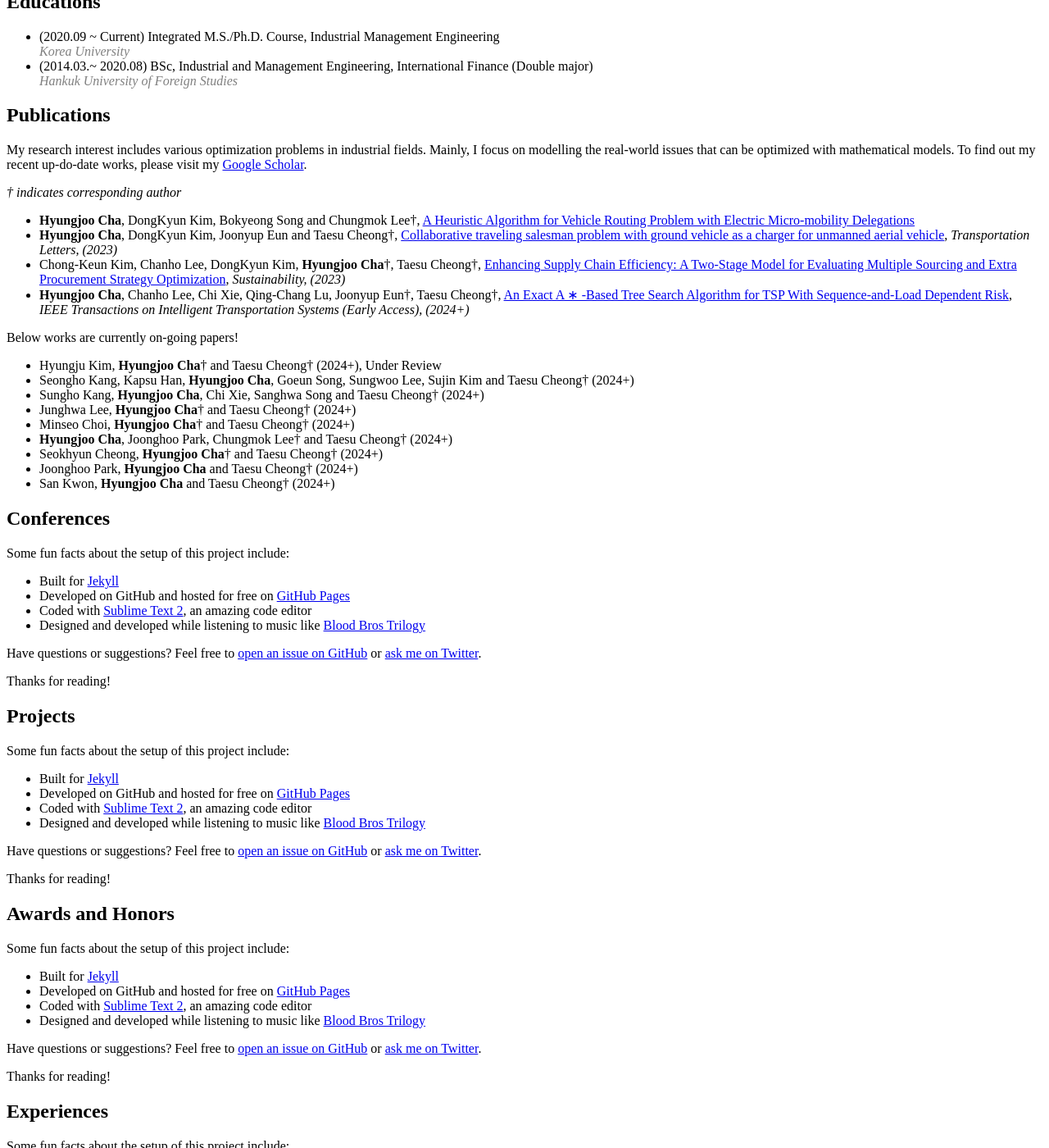
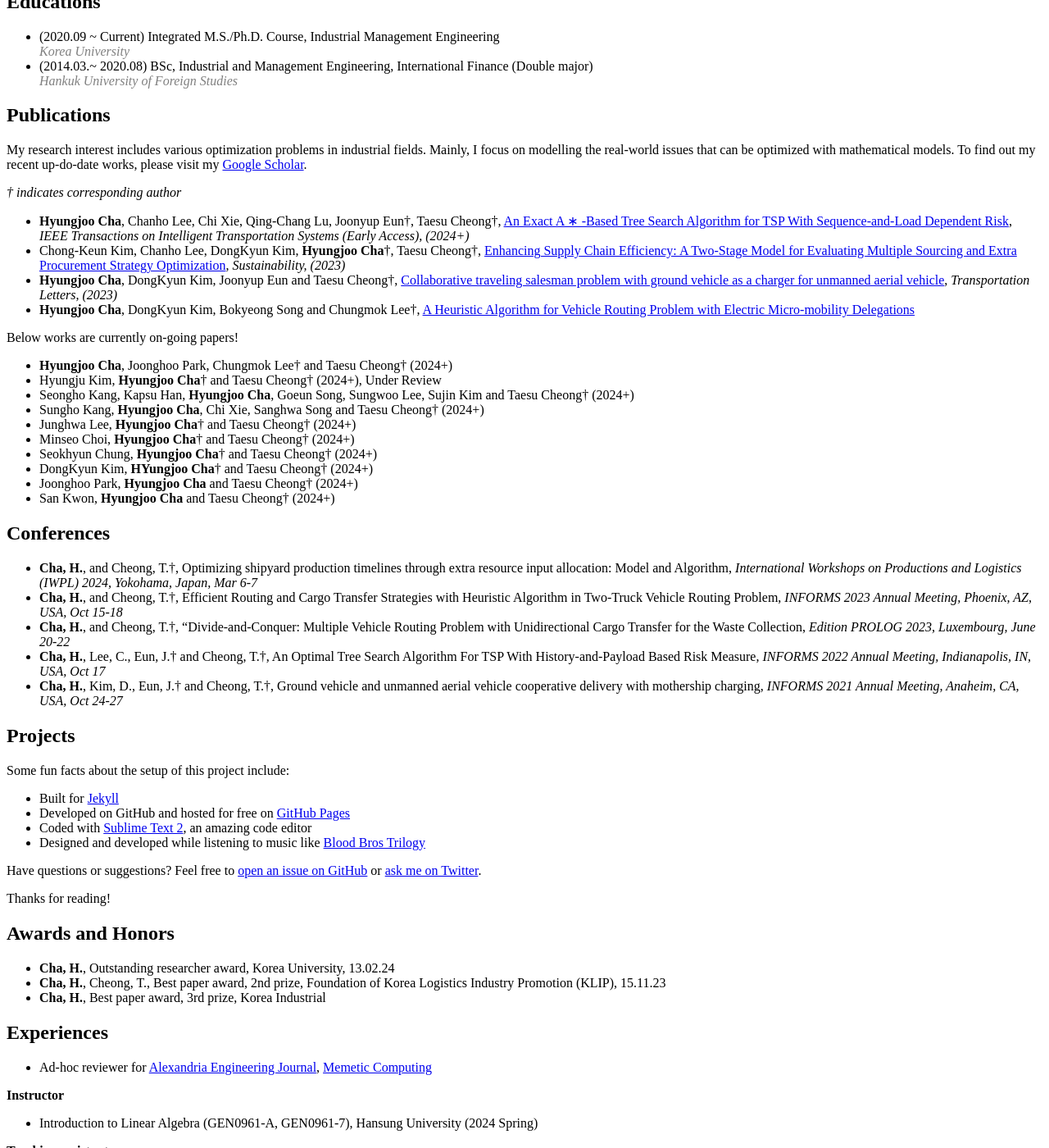
Before and after one commit to hyungjoo-cha/hjcha.github.io, a Jekyll site: the page built from about.md, in a window 1280 px wide and 1400 px high, scrolled down 810 px. Shown: the whole window at 82% size. Built offline with Jekyll 4.4.1, drawn with Linux system fonts in a browser that asks for light colours; some of the changed text lies outside the part shown.

Commit message:
update0610

```diff
--- a/about.md
+++ b/about.md
@@ -48,20 +48,24 @@ My research interest includes various optimization problems in industrial fields
 
 *&dagger; indicates corresponding author*
 
+* __Hyungjoo Cha__, Chanho Lee, Chi Xie, Qing-Chang Lu, Joonyup Eun&dagger;, Taesu Cheong&dagger;, [An Exact A ∗ -Based Tree Search Algorithm for TSP With Sequence-and-Load Dependent Risk](https://ieeexplore.ieee.org/abstract/document/10502342), *IEEE Transactions on Intelligent Transportation Systems (Early Access), (2024+)*
+* Chong-Keun Kim, Chanho Lee, DongKyun Kim, __Hyungjoo Cha__&dagger;, Taesu Cheong&dagger;, [Enhancing Supply Chain Efficiency: A Two-Stage Model for Evaluating Multiple Sourcing and Extra Procurement Strategy Optimization](https://www.mdpi.com/2071-1050/15/22/16122), *Sustainability, (2023)*
+* __Hyungjoo Cha__, DongKyun Kim, Joonyup Eun and Taesu Cheong&dagger;, [Collaborative traveling salesman problem with ground vehicle as a charger for unmanned aerial vehicle](https://www.tandfonline.com/doi/full/10.1080/19427867.2022.2082006), *Transportation Letters, (2023)*
 * __Hyungjoo Cha__, DongKyun Kim, Bokyeong Song and Chungmok Lee&dagger;, [A Heuristic Algorithm for Vehicle Routing Problem with Electric Micro-mobility Delegations](https://jkiie.org/_PR/view/?aidx=32138&bidx=2848)
-* __Hyungjoo Cha__, DongKyun Kim, Joonyup Eun and Taesu Cheong&dagger;, [Collaborative traveling salesman problem with ground vehicle as a charger for unmanned aerial vehicle](https://www.tandfonline.com/doi/full/10.1080/19427867.2022.2082006), *Transportation Letters, (2023)*
-* Chong-Keun Kim, Chanho Lee, DongKyun Kim, __Hyungjoo Cha__&dagger;, Taesu Cheong&dagger;, [Enhancing Supply Chain Efficiency: A Two-Stage Model for Evaluating Multiple Sourcing and Extra Procurement Strategy Optimization](https://www.mdpi.com/2071-1050/15/22/16122), *Sustainability, (2023)*
-* __Hyungjoo Cha__, Chanho Lee, Chi Xie, Qing-Chang Lu, Joonyup Eun&dagger;, Taesu Cheong&dagger;, [An Exact A ∗ -Based Tree Search Algorithm for TSP With Sequence-and-Load Dependent Risk](https://ieeexplore.ieee.org/abstract/document/10502342), *IEEE Transactions on Intelligent Transportation Systems (Early Access), (2024+)*
+
+
+
 
 Below works are currently on-going papers!
 
+* __Hyungjoo Cha__, Joonghoo Park, Chungmok Lee&dagger; and Taesu Cheong&dagger; (2024+)
 * Hyungju Kim, __Hyungjoo Cha__&dagger; and Taesu Cheong&dagger; (2024+), Under Review
 * Seongho Kang, Kapsu Han, __Hyungjoo Cha__, Goeun Song, Sungwoo Lee, Sujin Kim and Taesu Cheong&dagger; (2024+)
 * Sungho Kang, __Hyungjoo Cha__, Chi Xie, Sanghwa Song and Taesu Cheong&dagger; (2024+)
 * Junghwa Lee, __Hyungjoo Cha__&dagger; and Taesu Cheong&dagger; (2024+)
 * Minseo Choi, __Hyungjoo Cha__&dagger; and Taesu Cheong&dagger; (2024+)
-* __Hyungjoo Cha__, Joonghoo Park, Chungmok Lee&dagger; and Taesu Cheong&dagger; (2024+)
-* Seokhyun Cheong, __Hyungjoo Cha__&dagger; and Taesu Cheong&dagger; (2024+)
+* Seokhyun Chung, __Hyungjoo Cha__&dagger; and Taesu Cheong&dagger; (2024+)
+* DongKyun Kim, __HYungjoo Cha__&dagger; and Taesu Cheong&dagger; (2024+)
 * Joonghoo Park,  __Hyungjoo Cha__ and Taesu Cheong&dagger; (2024+)
 * San Kwon, __Hyungjoo Cha__ and Taesu Cheong&dagger; (2024+)
 
@@ -70,16 +74,12 @@ Below works are currently on-going papers!
 
 ## <a id="Conferences"/>Conferences
 
-Some fun facts about the setup of this project include:
-
-* Built for [Jekyll](http://jekyllrb.com)
-* Developed on GitHub and hosted for free on [GitHub Pages](https://pages.github.com)
-* Coded with [Sublime Text 2](http://sublimetext.com), an amazing code editor
-* Designed and developed while listening to music like [Blood Bros Trilogy](https://soundcloud.com/maddecent/sets/blood-bros-series)
-
-Have questions or suggestions? Feel free to [open an issue on GitHub](https://github.com/poole/issues/new) or [ask me on Twitter](https://twitter.com/mdo).
-
-Thanks for reading!
+<!-- * __(Invited Session)__ __Cha, H.__, and Cheong, T.&dagger;,  -->
+* __Cha, H.__, and Cheong, T.&dagger;, Optimizing shipyard production timelines through extra resource input allocation: Model and Algorithm, *International Workshops on Productions and Logistics (IWPL) 2024, Yokohama, Japan, Mar 6-7*
+* __Cha, H.__, and Cheong, T.&dagger;, Efficient Routing and Cargo Transfer Strategies with Heuristic Algorithm in Two-Truck Vehicle Routing Problem, *INFORMS 2023 Annual Meeting, Phoenix, AZ, USA, Oct 15-18*
+* __Cha, H.__, and Cheong, T.&dagger;, “Divide-and-Conquer: Multiple Vehicle Routing Problem with Unidirectional Cargo Transfer for the Waste Collection, *Edition PROLOG 2023, Luxembourg, June 20-22*
+* __Cha, H.__,  Lee, C., Eun, J.&dagger; and Cheong, T.&dagger;, An Optimal Tree Search Algorithm For TSP With History-and-Payload Based Risk Measure, *INFORMS 2022 Annual Meeting, Indianapolis, IN, USA, Oct 17*
+* __Cha, H.__,  Kim, D., Eun, J.&dagger; and Cheong, T.&dagger;, Ground vehicle and unmanned aerial vehicle cooperative delivery with mothership charging, *INFORMS 2021 Annual Meeting, Anaheim, CA, USA, Oct 24-27*
 
 ## <a id="Projects"/>Projects
 
@@ -96,39 +96,23 @@ Thanks for reading!
 
 ## <a id="AwardsandHonors"/>Awards and Honors
 
-Some fun facts about the setup of this project include:
+* __Cha, H.__, Outstanding researcher award, Korea University, 13.02.24
+* __Cha, H.__, Cheong, T., Best paper award, 2nd prize, Foundation of Korea Logistics Industry Promotion (KLIP), 15.11.23
+* __Cha, H.__, Best paper award, 3rd prize, Korea Industrial
 
-* Built for [Jekyll](http://jekyllrb.com)
-* Developed on GitHub and hosted for free on [GitHub Pages](https://pages.github.com)
-* Coded with [Sublime Text 2](http://sublimetext.com), an amazing code editor
-* Designed and developed while listening to music like [Blood Bros Trilogy](https://soundcloud.com/maddecent/sets/blood-bros-series)
+## <a id="Academic Services and Teaching Experiences"/>Experiences
 
-Have questions or suggestions? Feel free to [open an issue on GitHub](https://github.com/poole/issues/new) or [ask me on Twitter](https://twitter.com/mdo).
+* Ad-hoc reviewer for [Alexandria Engineering Journal](https://www.sciencedirect.com/journal/alexandria-engineering-journal), [Memetic Computing](https://link.springer.com/journal/12293)
 
-Thanks for reading!
+__Instructor__
 
-## <a id="Experiences"/>Experiences
+* Introduction to Linear Algebra (GEN0961-A, GEN0961-7), Hansung University (2024 Spring)
 
-Some fun facts about the setup of this project include:
+__Teaching assistant__
 
-* Built for [Jekyll](http://jekyllrb.com)
-* Developed on GitHub and hosted for free on [GitHub Pages](https://pages.github.com)
-* Coded with [Sublime Text 2](http://sublimetext.com), an amazing code editor
-* Designed and developed while listening to music like [Blood Bros Trilogy](https://soundcloud.com/maddecent/sets/blood-bros-series)
-
-Have questions or suggestions? Feel free to [open an issue on GitHub](https://github.com/poole/issues/new) or [ask me on Twitter](https://twitter.com/mdo).
-
-Thanks for reading!
+* Introduction to Management Science (Korea University 2022 / 2023 Spring)
+* Supply Chain Management (Korea University, 2022 / 2023 Fall)
 
 ## <a id="Etc"/>Etc
 
-Some fun facts about the setup of this project include:
-
-* Built for [Jekyll](http://jekyllrb.com)
-* Developed on GitHub and hosted for free on [GitHub Pages](https://pages.github.com)
-* Coded with [Sublime Text 2](http://sublimetext.com), an amazing code editor
-* Designed and developed while listening to music like [Blood Bros Trilogy](https://soundcloud.com/maddecent/sets/blood-bros-series)
-
-Have questions or suggestions? Feel free to [open an issue on GitHub](https://github.com/poole/issues/new) or [ask me on Twitter](https://twitter.com/mdo).
-
-Thanks for reading!
+*Modified on June 2024*
```
